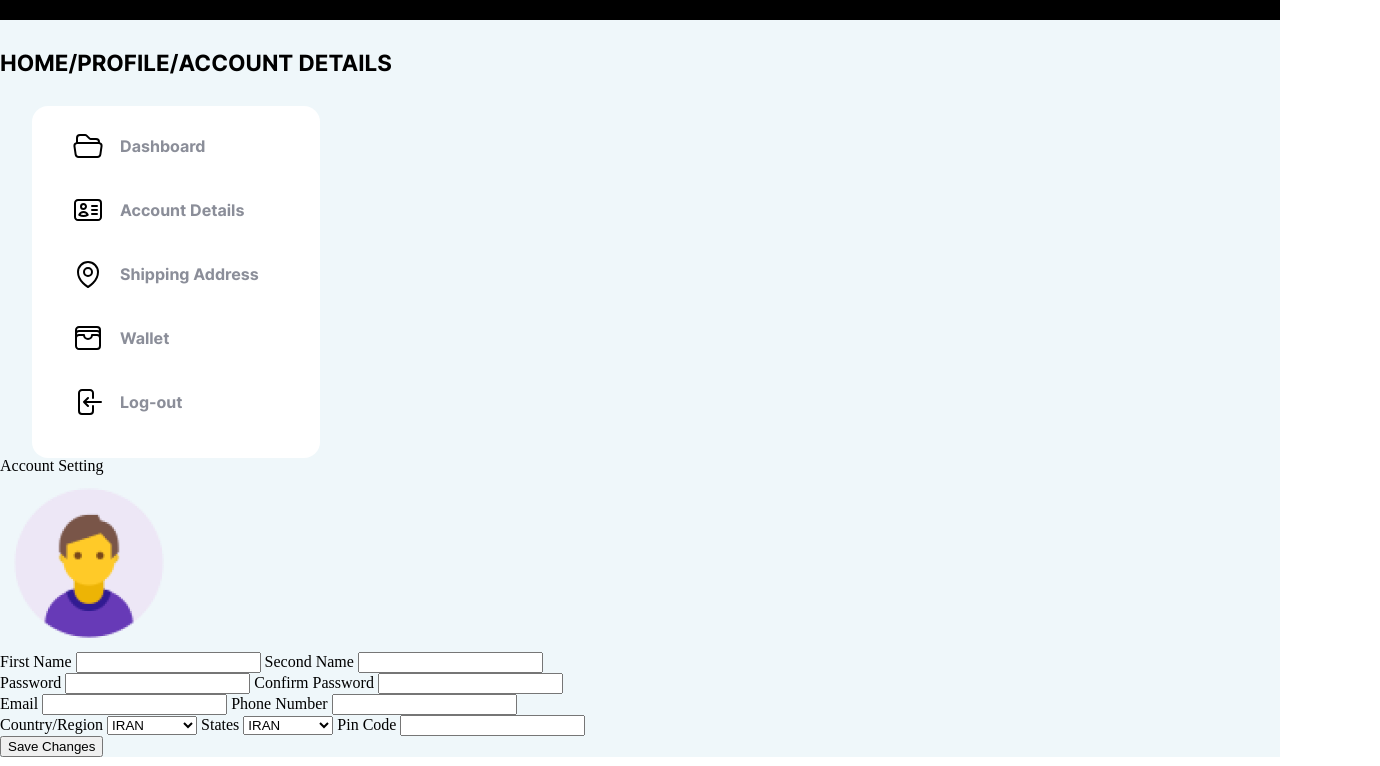
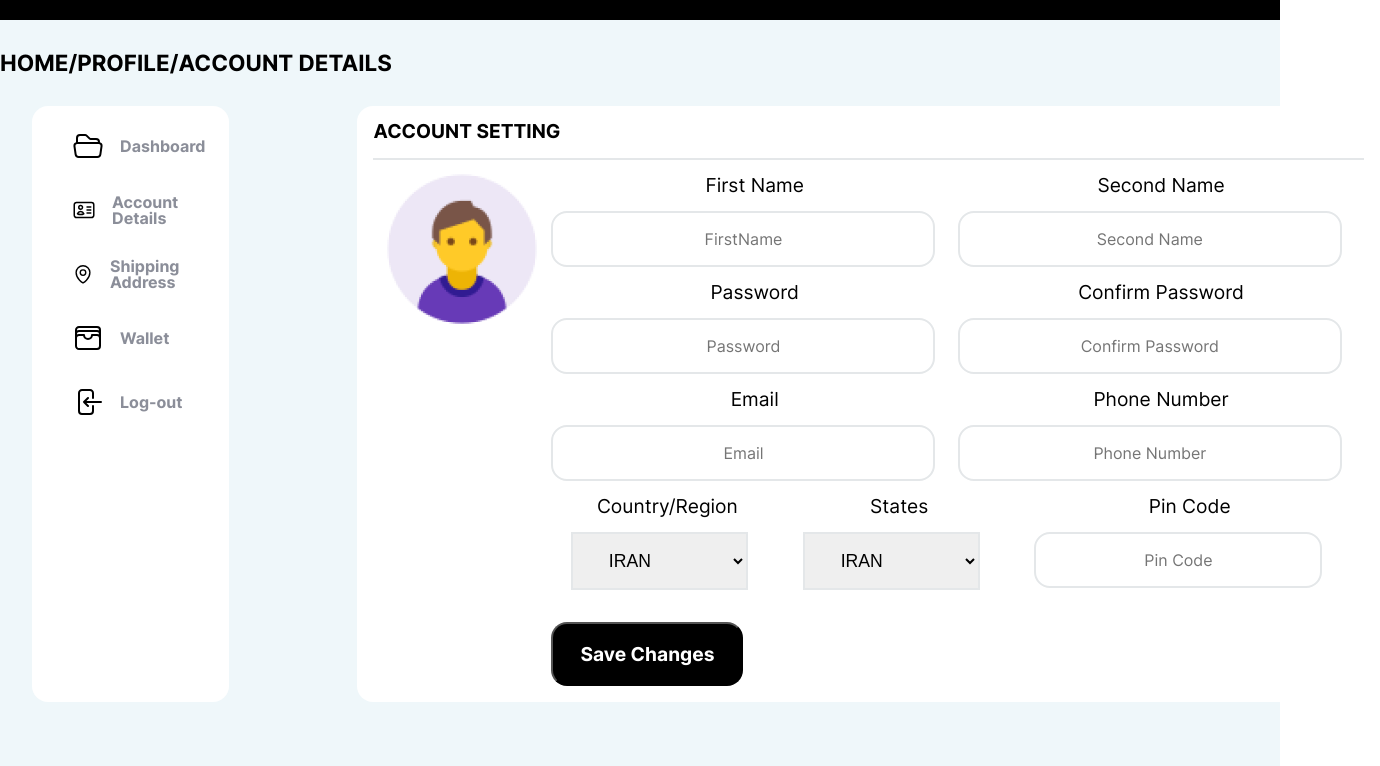
Before and after one commit to mojtaba-jsx/Bytez, a plain HTML site: page src/html/account-datails.html in a window 1280 px wide. Shown: the part 108-874 px from the top of the page, 1380 px wide, since content can reach past the window. Drawn offline with Linux system fonts and the light colour scheme.

Commit message:
[css]- add css styles for account details section

```diff
--- a/src/css/account-details.css
+++ b/src/css/account-details.css
@@ -48,10 +48,6 @@
   border-radius: 1rem;
 }
 
-.dashboard-info {
-  width: 80%;
-}
-
 .aside-menu__list {
   display: flex;
   flex-direction: column;
@@ -89,3 +85,101 @@
 .account{
   margin-top: 2rem;
 }
+
+.account__wrapper{
+  display: flex;
+  flex-direction: row;
+  justify-content: space-between;
+  padding-bottom: 4rem;
+}
+
+.account-details {
+  width: 80%;
+  margin-left: 8rem;
+  background-color: var(--white);
+  padding: 1rem;
+  border-radius: 1rem;
+}
+
+.account-details-title{
+  font-size: 1.2rem;
+  font-family: "inter-bold", Courier, monospace;
+  text-transform: uppercase;
+  border-bottom: 2px solid #E4E7E9;
+  width: 100%;
+  display: block;
+  padding-bottom: 1rem;
+}
+
+.account-details-box{
+  display: flex;
+  /* align-items: center; */
+}
+
+
+.account-details-box-right__form{
+  display: flex;
+  flex-direction: column;
+}
+
+.account-details-box-right__form-row1,.account-details-box-right__form-row2 ,.account-details-box-right__form-row3 ,.account-details-box-right__form-row4{
+  display: flex;
+  justify-content: space-around;
+  text-align: center;
+}
+
+
+
+.form-label{
+  font-size: 1.2rem;
+  font-family: "inter-regular", Courier, monospace;
+  display: block;
+  margin-top: 1rem;
+}
+
+input{
+  padding: 1rem 4rem;
+  margin-right: 1.4rem;
+  border: 2px solid #E4E7E9;
+  outline: none;
+  text-align: center;
+  font-size: 1rem;
+  font-family: "inter-light", Courier, monospace;
+  border-radius: 1rem;
+  transition: all 140ms ease-in;
+}
+
+input::placeholder{
+  font-family: "inter-regular", Courier, monospace;
+}
+
+input:focus{
+  border: 2px solid var(--black);
+  transform: scale(1.1);
+
+}
+
+.account-details-box-right__form-country,.account-details-box-right__form-states{
+  padding: 1rem 2rem;
+  font-size: 1.1rem;
+  border: 2px solid #E4E7E9;
+  outline: none;
+  margin-right: 1rem;
+}
+
+.account-details-box-right__form-row4__pin input {
+  padding: 1rem 1rem;
+
+}
+
+.account-details-box-right__form-btn{
+  width: 12rem;
+  height: 4rem;
+  margin-top: 2rem;
+  border-radius: 1rem;
+  font-family: "inter-bold", Courier, monospace;
+  font-size: 1.2rem;
+  background-color: var(--black);
+  color: var(--white);
+
+}
--- a/src/html/account-datails.html
+++ b/src/html/account-datails.html
@@ -191,6 +191,7 @@
 
       <section class="account">
         <div class="container">
+          <div class="account__wrapper">
             <aside class="aside-menu">
               <div class="aside-menu__wrapper">
                 <ul class="aside-menu__list">
@@ -322,47 +323,93 @@
                   <div class="account-details-box-right">
                     <form class="account-details-box-right__form">
                       <div class="account-details-box-right__form-row1">
-                      <label>First Name</label>
-                      <input type="text" />
-                      <label>Second Name</label>
-                      <input type="text" />
+                        <div
+                          class="account-details-box-right__form-row1__first-name"
+                        >
+                          <label class="form-label">First Name</label> <br />
+                          <input type="text"  placeholder="FirstName"/>
                         </div>
+                        <div
+                          class="account-details-box-right__form-row1__second-name"
+                        >
+                          <label class="form-label">Second Name</label> <br />
+                          <input type="text" placeholder="Second Name" />
+                        </div>
+                      </div>
+
                       <div class="account-details-box-right__form-row2">
-                      <label>Password</label>
-                      <input type="text" />
-                      <label>Confirm Password</label>
-                      <input type="text" />
+                        <div
+                          class="account-details-box-right__form-row2__password"
+                        >
+                          <label class="form-label">Password</label> <br>
+                          <input type="text" placeholder="Password"/>
                         </div>
+                        <div
+                          class="account-details-box-right__form-row2__confirm-password"
+                        >
+                          <label class="form-label">Confirm Password</label> <br>
+                          <input type="text" placeholder="Confirm Password" />
+                        </div>
+                      </div>
+
                       <div class="account-details-box-right__form-row3">
-                      <label>Email</label>
-                      <input type="email" />
-                      <label>Phone Number</label>
-                      <input type="text" />
+                        <div
+                          class="account-details-box-right__form-row3__email"
+                        >
+                          <label class="form-label">Email</label> <br>
+                          <input type="email" placeholder="Email"/>
                         </div>
+                        <div
+                          class="account-details-box-right__form-row3__phone"
+                        >
+                          <label class="form-label">Phone Number</label> <br>
+                          <input type="text" placeholder="Phone Number" />
+                        </div>
+                      </div>
+
                       <div class="account-details-box-right__form-row4">
-                      <label>Country/Region</label>
-                      <select class="account-details-box-right__form-country">
+                        <div
+                          class="account-details-box-right__form-row4__country"
+                        >
+                          <label class="form-label">Country/Region</label> <br>
+                          <select
+                            class="account-details-box-right__form-country"
+                          >
                             <option value="Iran">IRAN</option>
                             <option value="germany">GERMANY</option>
                             <option value="usa">USA</option>
                             <option value="canada">CANADA</option>
                           </select>
-                      <label>States</label>
-                      <select class="account-details-box-right__form-states">
+                        </div>
+
+                        <div
+                          class="account-details-box-right__form-row4__state"
+                        >
+                          <label class="form-label">States</label> <br>
+                          <select
+                            class="account-details-box-right__form-states"
+                          >
                             <option value="Iran">IRAN</option>
                             <option value="germany">GERMANY</option>
                             <option value="usa">USA</option>
                             <option value="canada">CANADA</option>
                           </select>
-                      <label>Pin Code</label>
-                      <input type="text" />
                         </div>
-                    <button class="account-details-box-right__form-btn">Save Changes</button>
+                        <div class="account-details-box-right__form-row4__pin">
+                          <label class="form-label">Pin Code</label> <br>
+                          <input type="text" placeholder="Pin Code" />
+                        </div>
+                      </div>
+
+                      <button class="account-details-box-right__form-btn">
+                        Save Changes
+                      </button>
                     </form>
                   </div>
                 </div>
               </div>
             </section>
+          </div>
         </div>
       </section>
     </main>
```
Lines whose indentation alone changed are shown as unchanged.
